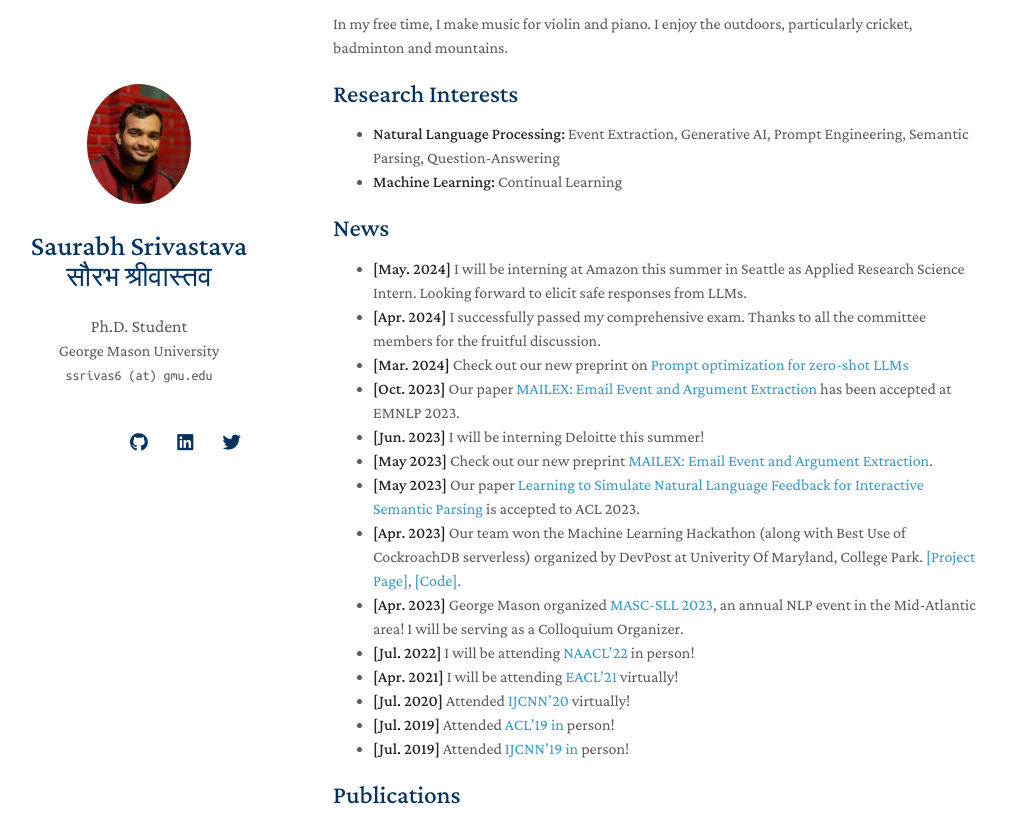
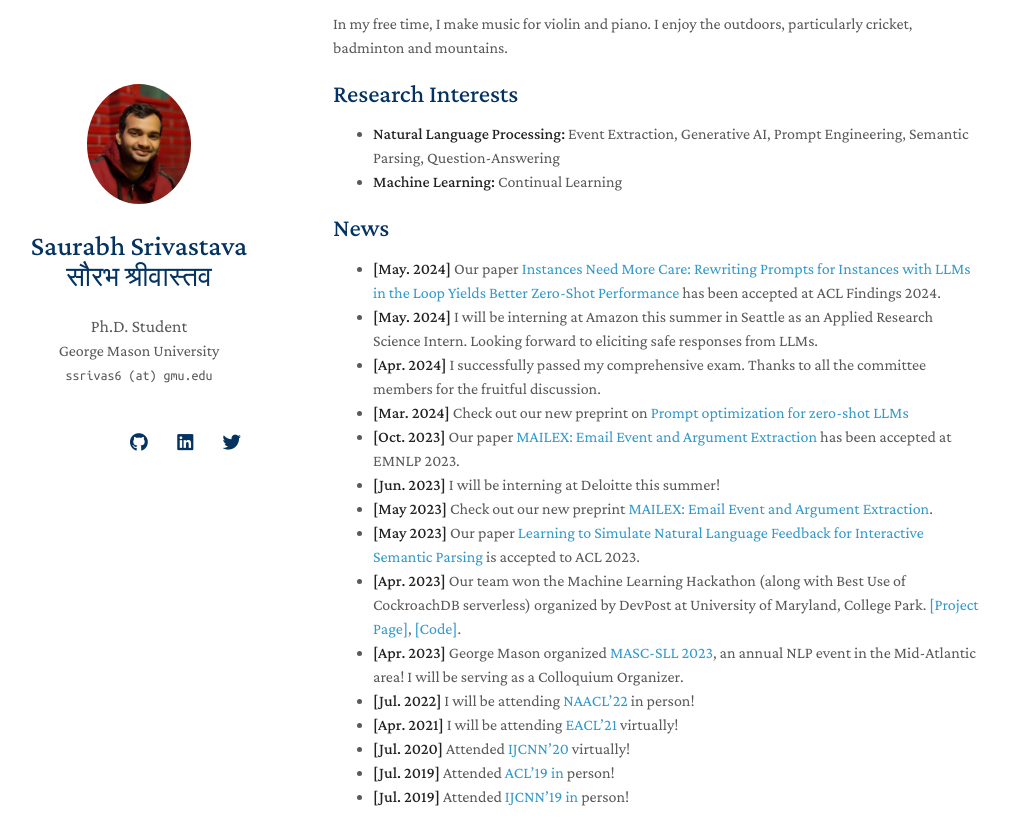
Before and after one commit to salokr/salokr.github.io, a Jekyll site: the page built from index.md, in a window 1280 px wide and 900 px high, scrolled down 489 px, cut to the strip 0-827 px from the top of the window. Shown: the whole strip, without its empty margins (137-1147 px from the left). Built offline with Jekyll 4.4.1, drawn with Linux system fonts in a browser that asks for light colours; nearby versions of some CDN libraries; a style sheet for code colours, icons or effects is not loaded; our own code applies the rules of GitHub Pages for plain Markdown files.

Commit message:
Update index.md

```diff
--- a/index.md
+++ b/index.md
@@ -21,14 +21,16 @@ In my free time, I make music for violin and piano. I enjoy the outdoors, partic
 - **Machine Learning:** Continual Learning
 
 ## News
-- **[May. 2024]** I will be interning at Amazon this summer in Seattle as Applied Research Science Intern. Looking forward to elicit safe responses from LLMs.
+- **[May. 2024]** Our paper [Instances Need More Care: Rewriting Prompts for Instances with LLMs in the Loop Yields Better Zero-Shot Performance
+](https://arxiv.org/abs/2310.02107) has been accepted at ACL Findings 2024.
+- **[May. 2024]** I will be interning at Amazon this summer in Seattle as an Applied Research Science Intern. Looking forward to eliciting safe responses from LLMs.
 - **[Apr. 2024]** I successfully passed my comprehensive exam. Thanks to all the committee members for the fruitful discussion.
 - **[Mar. 2024]** Check out our new preprint on [Prompt optimization for zero-shot LLMs ](https://arxiv.org/pdf/2310.02107.pdf)
 - **[Oct. 2023]** Our paper [MAILEX: Email Event and Argument Extraction](https://arxiv.org/abs/2305.13469) has been accepted at EMNLP 2023.
-- **[Jun. 2023]** I will be interning Deloitte this summer!
+- **[Jun. 2023]** I will be interning at Deloitte this summer!
 - **[May 2023]** Check out our new preprint [MAILEX: Email Event and Argument Extraction](https://arxiv.org/abs/2305.13469).
 - **[May 2023]** Our paper [Learning to Simulate Natural Language Feedback for Interactive Semantic Parsing](https://arxiv.org/pdf/2305.08195.pdf)  is accepted to ACL 2023.
-- **[Apr. 2023]** Our team won the Machine Learning Hackathon (along with Best Use of CockroachDB serverless)  organized by DevPost at Univerity Of Maryland, College Park. [[Project Page]](https://devpost.com/software/bittales), [[Code]](https://github.com/janitbidhan/bittales).
+- **[Apr. 2023]** Our team won the Machine Learning Hackathon (along with Best Use of CockroachDB serverless)  organized by DevPost at University of Maryland, College Park. [[Project Page]](https://devpost.com/software/bittales), [[Code]](https://github.com/janitbidhan/bittales).
 - **[Apr. 2023]** George Mason organized [MASC-SLL 2023](https://www.mascsll.org/), an annual NLP event in the Mid-Atlantic area! I will be serving as a Colloquium Organizer.
 - **[Jul. 2022]** I will be attending [NAACL'22](https://2022.naacl.org/) in person!
 - **[Apr. 2021]** I will be attending [EACL'21](https://2021.eacl.org/) virtually!
```
